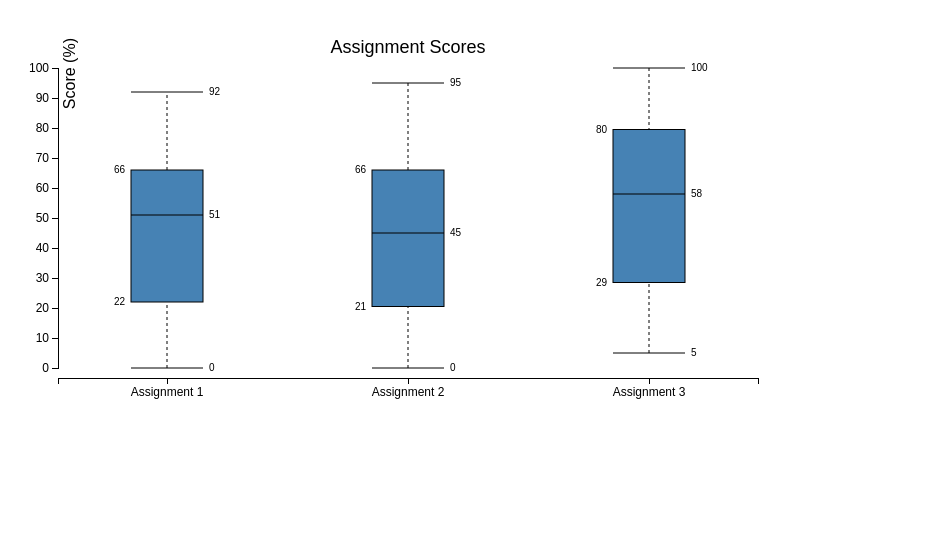
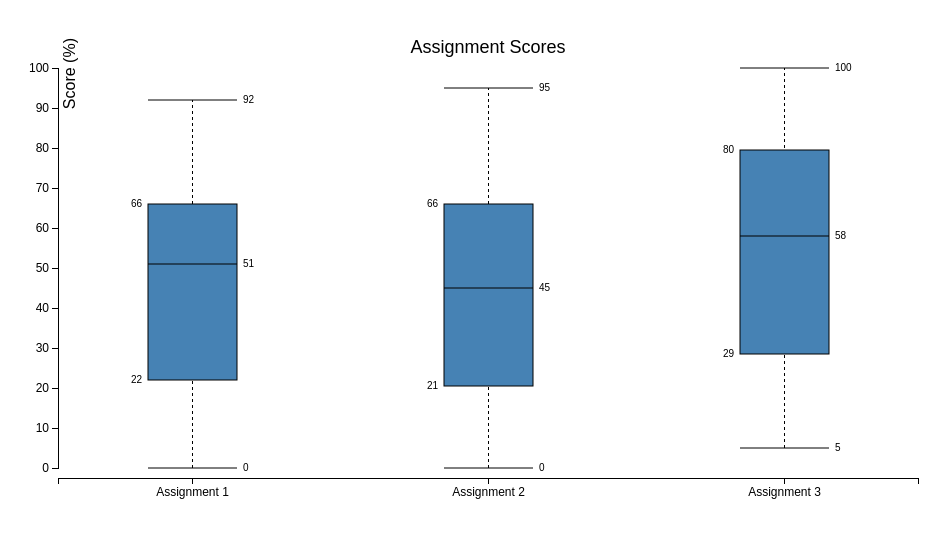
Before and after one commit to rdadamio/rdadamio.github.io, a plain HTML site: page teacherboxplot.html in a window 1280 px wide. Shown: the whole page, without its empty margins (0-951 px from the left). Drawn offline with nearby package versions, Linux system fonts and the light colour scheme.

Commit message:
Update teacherboxplot.html

```diff
--- a/teacherboxplot.html
+++ b/teacherboxplot.html
@@ -52,8 +52,8 @@ body {
 var labels = true; // show the text labels beside individual boxplots?
 
 var margin = {top: 30, right: 50, bottom: 70, left: 50};
-var  width = 800 - margin.left - margin.right;
-var height = 400 - margin.top - margin.bottom;
+var  width = 960 - margin.left - margin.right;
+var height = 500 - margin.top - margin.bottom;
 
 var min = Infinity,
     max = -Infinity;
```
